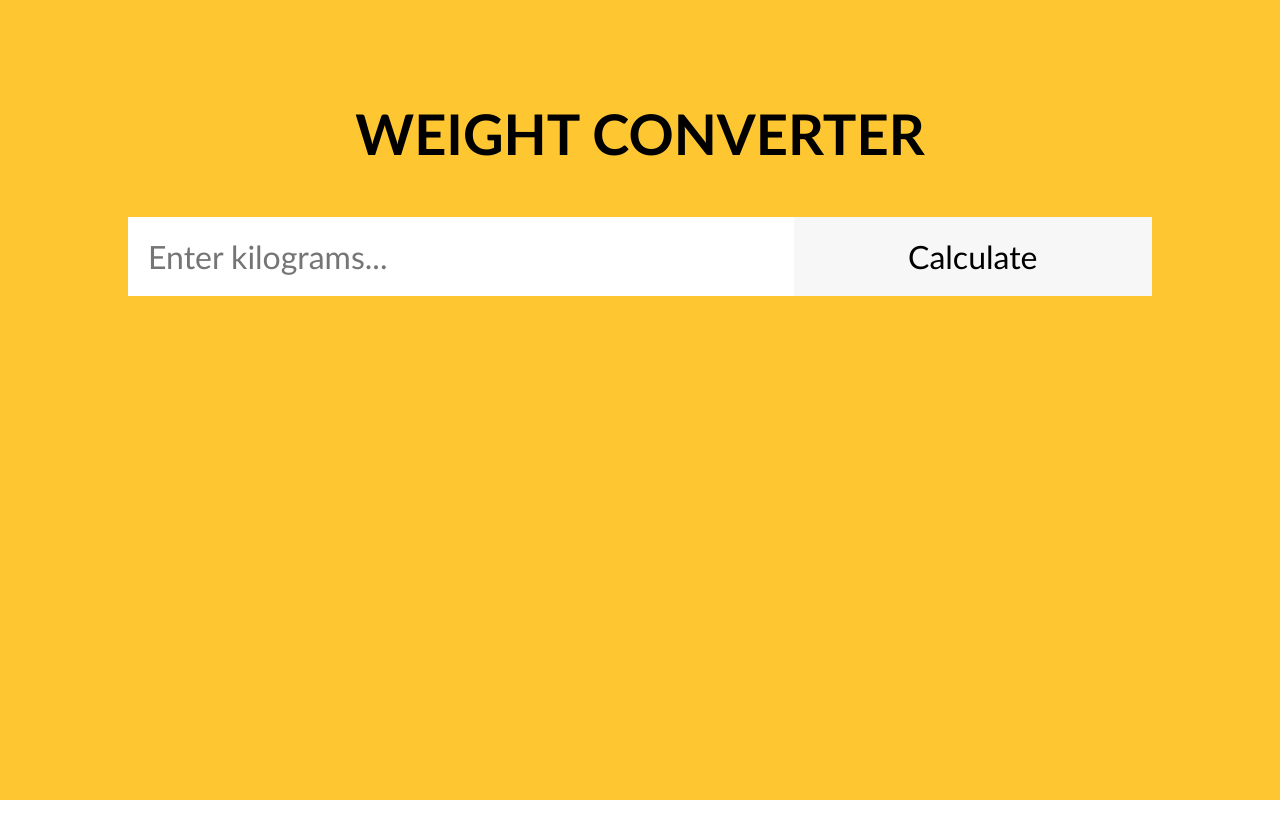
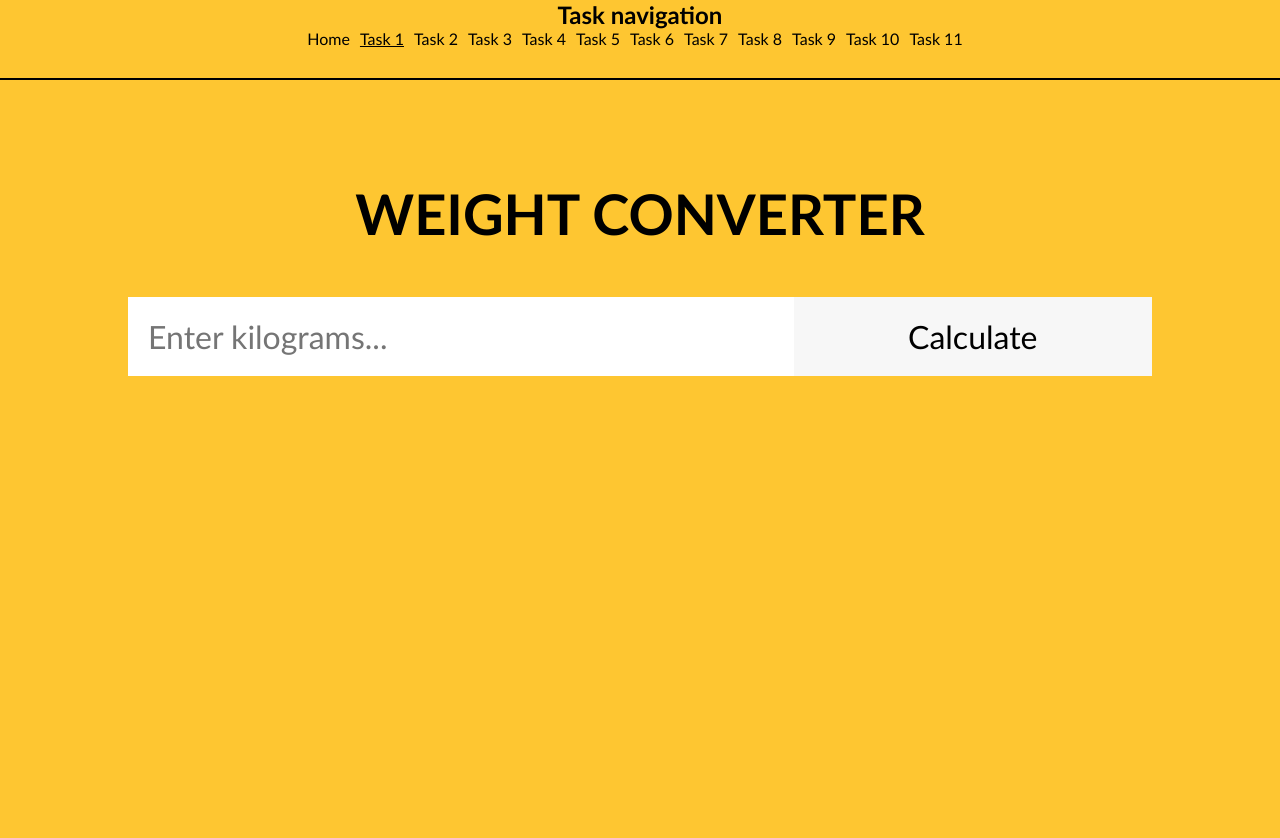
Before and after one commit to Masnauskas/JS-Exam-TASK-1, a plain HTML site: page Index.html in a window 1280 px wide. Before the commit the page ends 800 px from the top, so only its background shows below. Drawn offline with Linux system fonts and the light colour scheme.

Commit message:
added navigation

```diff
--- a/Index.html
+++ b/Index.html
@@ -11,6 +11,25 @@
   <body>
     <header>
       <!-- Header code-->
+      <div class="header-wrapper">
+        <h2 class="navigation-title">Task navigation</h2>
+        <nav class="navigation">
+          <a href="https://masnauskas.github.io/JS-Exam-Navigation/">Home</a>
+          <a href="https://masnauskas.github.io/JS-Exam-TASK-1/" class="current"
+            >Task 1</a
+          >
+          <a href="https://masnauskas.github.io/JS-Exam-TASK-2/">Task 2</a>
+          <a href="https://masnauskas.github.io/JS-Exam-TASK-3/">Task 3</a>
+          <a href="https://masnauskas.github.io/JS-Exam-TASK-4/">Task 4</a>
+          <a href="https://masnauskas.github.io/JS-Exam-TASK-5/">Task 5</a>
+          <a href="https://masnauskas.github.io/JS-Exam-TASK-6/">Task 6</a>
+          <a href="https://masnauskas.github.io/JS-Exam-TASK-7/">Task 7</a>
+          <a href="https://masnauskas.github.io/JS-Exam-TASK-8/">Task 8</a>
+          <a href="https://masnauskas.github.io/JS-Exam-TASK-9/">Task 9</a>
+          <a href="https://masnauskas.github.io/JS-Exam-TASK-10/">Task 10</a>
+          <a href="https://masnauskas.github.io/JS-Exam-TASK-11/">Task 11</a>
+        </nav>
+      </div>
     </header>
 
     <main>
--- a/style.css
+++ b/style.css
@@ -69,3 +69,45 @@ form {
   font-size: 1.7em;
   font-weight: bold;
 }
+
+/* navigation header */
+nav a {
+  text-decoration: none;
+  color: black;
+  margin-right: 10px;
+}
+nav a:hover {
+  text-decoration: underline;
+}
+.navigation {
+  display: flex;
+  flex-direction: row;
+  justify-content: center;
+  align-items: center;
+}
+.navigation-title {
+  color: black;
+  text-align: center;
+}
+.header-wrapper {
+  background-color: #fec631;
+  height: 80px;
+  border-bottom: 2px solid black;
+}
+@media screen and (max-width: 660px) {
+  .navigation {
+    display: flex;
+    flex-direction: column;
+    justify-content: center;
+    align-items: center;
+  }
+  .header-wrapper {
+    height: 100%;
+  }
+  nav a {
+    margin-bottom: 10px;
+  }
+}
+.current {
+  text-decoration: underline;
+}
```
Lines whose indentation alone changed are shown as unchanged.
